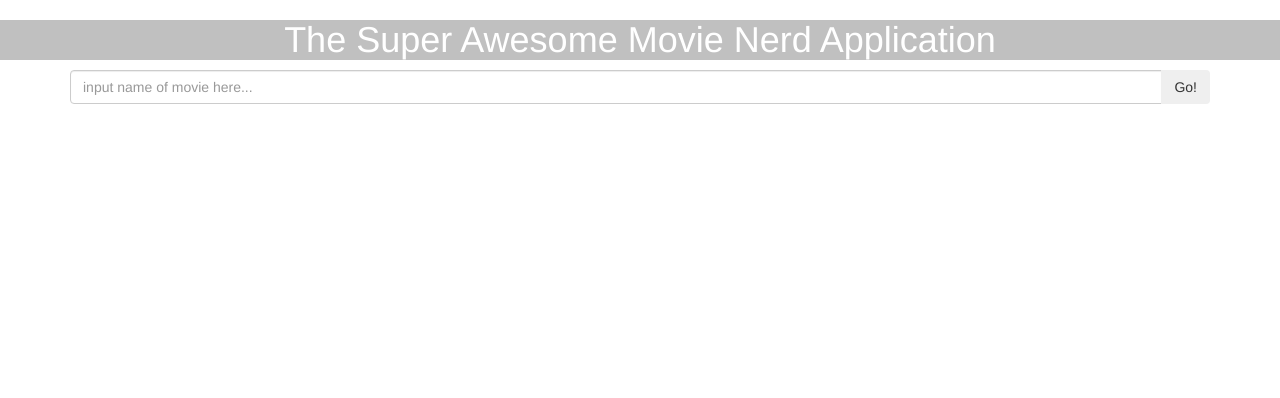
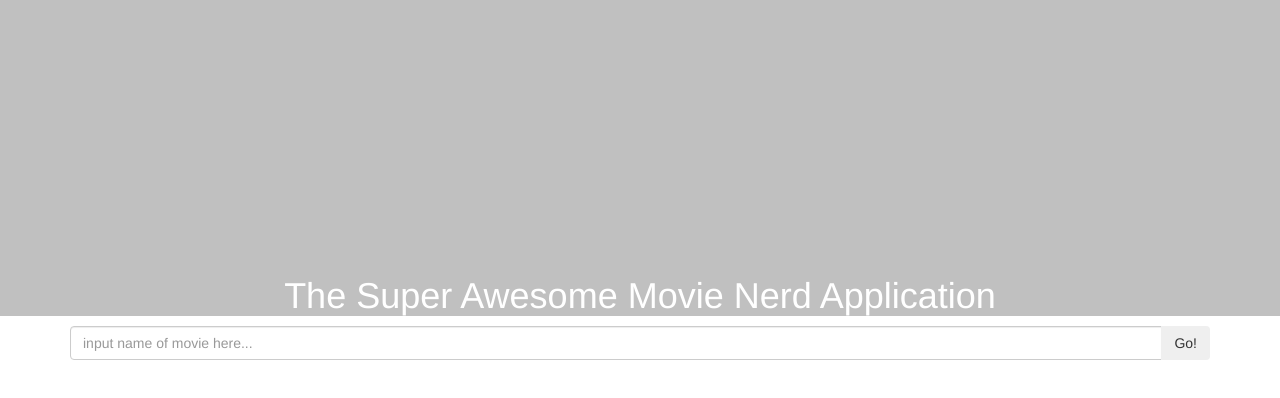
Before and after one commit to jklaumer/MovieNerd, a website: page index.html in a window 1280 px wide. Drawn offline with nearby package versions, Linux system fonts and the light colour scheme; some packages are replaced by stand-ins of ours; files that its build step writes are made by us from their sources.

Commit message:
second commit

```diff
--- a/app/style/styles.css
+++ b/app/style/styles.css
@@ -8,6 +8,11 @@
 	text-align: center;
 	background: #c0c0c0;
 	color: white;
+	padding-top: 20%;
+	position: relative;
+ 	top: 50%;
+
+
 }
 .center-block {
 	max-height: 300px;
```
